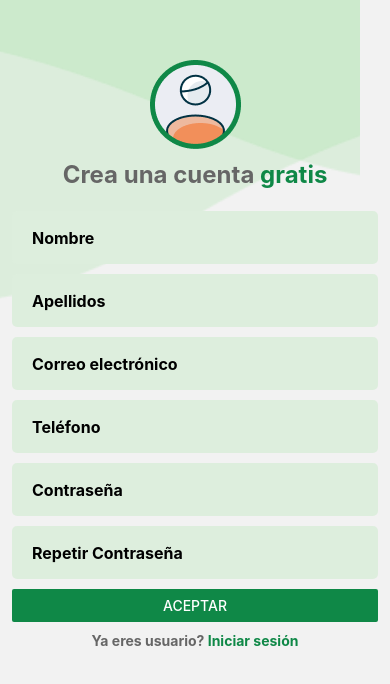
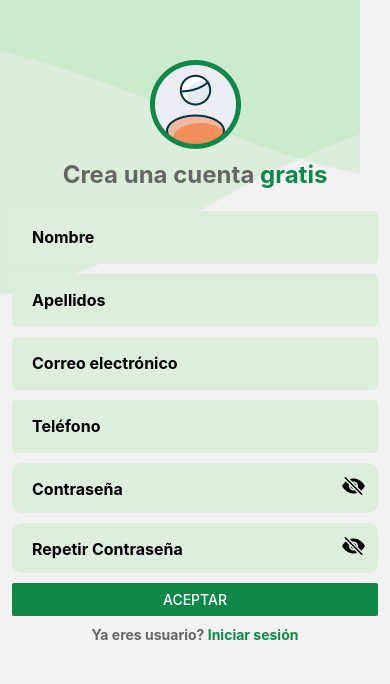
Before and after one commit to mauropomar/zenda, a React Native app: screen /Register in a window 390 px wide. Shown: the top 684 px of the page. Built offline with nearby package versions, Linux system fonts and the light colour scheme.

Commit message:
Create passoword input component

```diff
--- a/src/components/input/PasswordInput.jsx
+++ b/src/components/input/PasswordInput.jsx
@@ -0,0 +1,67 @@
+import React from 'react';
+import { TextInput, StyleSheet, View, TouchableOpacity } from 'react-native';
+import { Ionicons } from '@expo/vector-icons';
+
+const styles = StyleSheet.create({
+    container: {
+        flexDirection: 'row',
+        justifyContent: 'flex-start',
+        alignItems: 'flex-start',
+        height: 50,
+        borderRadius: 10,
+        marginBottom: 10
+    },
+    textInput: {
+        borderRadius: 5,
+        height: 53,
+        paddingHorizontal: 20,
+        paddingVertical: 10,
+        marginBottom: 10,
+        fontWeight: 'bold',
+        width: '90%',
+        fontSize: 16
+    },
+    iconEye: {
+        marginVertical: 10
+    },
+    error: {
+        borderColor: 'red'
+    }
+})
+
+const PasswordInput = ({ style = {}, error, ...props }) => {
+    const [visible, setVisible] = React.useState(false);
+    const [secure, setSecure] = React.useState(true);
+    const inputStyle = [
+        styles.textInput,
+        error && styles.error
+    ]
+
+    const containerStyle = [
+        style,
+        styles.container
+    ]
+
+    const onPressButton = () => {
+        setVisible(!visible);
+        setSecure(!visible);
+    }
+
+    return (
+        <View style={containerStyle}>
+            <TextInput
+                secureTextEntry={secure} style={inputStyle} {...props}
+            />
+            <View style={styles.sufixIcon}>
+                <TouchableOpacity onPress={onPressButton}>
+                    {
+                        visible ? <Ionicons name="eye" size={24} color="black" style={styles.iconEye} />
+                            : <Ionicons name="eye-off" size={24} color="black" style={styles.iconEye} />
+                    }
+                </TouchableOpacity>
+            </View>
+        </View>
+    )
+}
+
+export default PasswordInput
--- a/src/pages/auth/LoginPage.jsx
+++ b/src/pages/auth/LoginPage.jsx
@@ -2,14 +2,13 @@ import React from "react";
 import { Formik, useField } from "formik";
 import { Button, View, StyleSheet, ImageBackground, Image, Alert, ScrollView, Text } from "react-native";
 import StyledTextInput from "../../components/input/StyleTextInput";
+import PasswordInput from "../../components/input/PasswordInput";
 import { loginValidationSchema } from "../../validationSchemas/LoginSchema";
 import StyledText from "../../components/input/StyledText";
 import { useNavigation } from '@react-navigation/native';
 import { Auth } from "aws-amplify";
 
 const initialValues = {
-  name: "",
-  lastName: "",
   email: "",
   password: "",
 };
@@ -25,6 +24,23 @@ const FormikInputValue = ({ name, ...props }) => {
   return (
     <>
       <StyledTextInput
+        error={meta.error}
+        value={field.value}
+        onChangeText={(value) => helpers.setValue(value)}
+        style={styles.input}
+        {...props}
+      />
+      {meta.error && <StyledText style={styles.error}>{meta.error}</StyledText>}
+    </>
+  );
+};
+
+const FormikPasswordInputValue = ({ name, ...props  }) => {
+  const [field, meta, helpers] = useField(name);
+
+  return (
+    <>
+      <PasswordInput
         error={meta.error}
         value={field.value}
         onChangeText={(value) => helpers.setValue(value)}
@@ -71,12 +87,11 @@ export default function LoginPage() {
               return (
                 <View style={styles.form}>
                   <FormikInputValue name="email" placeholder="Correo electrónico" style={styles.input} />
-                  <FormikInputValue
+                  <FormikPasswordInputValue
                     name="password"
                     placeholder="Contraseña"
                     style={styles.input}
-                    secureTextEntry
-                  />
+                    />
                   <StyledText color='primary' fontWeight='bold' style={styles.forgotPassword} onPress={onShowForgotPassword}>¿Olvidaste tu contraseña?</StyledText>
                   <Button
                     onPress={handleSubmit}
--- a/src/pages/auth/RegisterPage.jsx
+++ b/src/pages/auth/RegisterPage.jsx
@@ -1,9 +1,10 @@
 import React from "react";
 import { Formik, useField } from "formik";
-import { Button, View, StyleSheet, ImageBackground, Image, Alert, ScrollView, Text } from "react-native";
+import { Button, View, StyleSheet, ImageBackground, Image, ScrollView, Text } from "react-native";
 import StyledTextInput from "../../components/input/StyleTextInput";
 import { registerValidationSchema } from "../../validationSchemas/RegisterSchema";
 import StyledText from "../../components/input/StyledText";
+import PasswordInput from "../../components/input/PasswordInput";
 import { useNavigation } from '@react-navigation/native';
 import { Auth } from "aws-amplify";
 
@@ -36,6 +37,22 @@ const FormikInputValue = ({ name, ...props }) => {
     );
 };
 
+const FormikPasswordInputValue = ({ name, ...props  }) => {
+    const [field, meta, helpers] = useField(name);
+    return (
+      <>
+        <PasswordInput
+          error={meta.error}
+          value={field.value}
+          onChangeText={(value) => helpers.setValue(value)}
+          style={styles.input}
+          {...props}
+        />
+        {meta.error && <StyledText style={styles.error}>{meta.error}</StyledText>}
+      </>
+    );
+  };
+
 
 export default function RegisterPage() {
     const navigation = useNavigation();
@@ -54,7 +71,6 @@ export default function RegisterPage() {
                  password,
                  atributes: { email, name, preferred_username: username }
              });
-             console.log(response);
              navigation.navigate("ConfirmEmail")
          } catch (error) {
              Alert.alert('Error', e.message)
@@ -87,15 +103,13 @@ export default function RegisterPage() {
                                     <FormikInputValue name="lastName" placeholder="Apellidos" />
                                     <FormikInputValue name="email" placeholder="Correo electrónico" />
                                     <FormikInputValue name="phoneNumber" placeholder="Teléfono" />
-                                    <FormikInputValue
+                                    <FormikPasswordInputValue
                                         name="password"
                                         placeholder="Contraseña"
-                                        secureTextEntry
                                     />
-                                    <FormikInputValue
+                                    <FormikPasswordInputValue
                                         name="confirmpassword"
                                         placeholder="Repetir Contraseña"
-                                        secureTextEntry
                                     />
                                     <Button
                                         onPress={handleSubmit}
--- a/src/pages/document/SubFolderDocument.jsx
+++ b/src/pages/document/SubFolderDocument.jsx
@@ -49,11 +49,8 @@ const styles = StyleSheet.create({
     image: {
         flex: 1,
     },
-    view: {
-        marginTop: 50
-    },
     scrollView: {
-        marginTop: 50,
+        marginTop: 40,
         marginHorizontal: 5,
         height: deviceHeight
     }
--- a/src/pages/hoursextra/HoursExtraReportPage.jsx
+++ b/src/pages/hoursextra/HoursExtraReportPage.jsx
@@ -48,7 +48,6 @@ const renderSeparator = () => (
 
 const deviceHeight = Dimensions.get('window').height - 150;
 export default function HoursExtraReportPage() {
-    console.log(deviceHeight);
     return (
         <View style={styles.container}>
             <ImageBackground source={require('../../../assets/images/bg_tryniti.png')} resizeMode="cover" style={styles.image}>
--- a/src/pages/permission/PermissionReportPage.jsx
+++ b/src/pages/permission/PermissionReportPage.jsx
@@ -48,7 +48,6 @@ const renderSeparator = () => (
 
 const deviceHeight = Dimensions.get('window').height - 150;
 export default function PermissionReportPage() {
-    console.log(deviceHeight);
     return (
         <View style={styles.container}>
             <ImageBackground source={require('../../../assets/images/bg_tryniti.png')} resizeMode="cover" style={styles.image}>
--- a/src/pages/vacation/VacationReportPage.jsx
+++ b/src/pages/vacation/VacationReportPage.jsx
@@ -48,7 +48,6 @@ const renderSeparator = () => (
 
 const deviceHeight = Dimensions.get('window').height - 150;
 export default function VacationReportPage() {
-    console.log(deviceHeight);
     return (
         <View style={styles.container}>
             <ImageBackground source={require('../../../assets/images/bg_tryniti.png')} resizeMode="cover" style={styles.image}>
--- a/src/utils/date.js
+++ b/src/utils/date.js
@@ -41,7 +41,6 @@ const DateUtil = {
     convertToString: function (newDate, format) {
         const date = new Date(newDate);
         const day = date.getDate();
-        console.log(date.getMonth())
         const month = date.getMonth() < 9 ? `0${date.getMonth() + 1}` : date.getMonth() + 1;
         const year = date.getFullYear();
         let formatted;
--- a/src/utils/image.js
+++ b/src/utils/image.js
@@ -1,5 +1,4 @@
 export default async function base64File(url) {
-    console.log(url)
     const data = await fetch(url);
     const blob = await data.blob();
     return new Promise(resolve => {
@@ -7,7 +6,6 @@ export default async function base64File(url) {
       reader.readAsDataURL(blob);
       reader.onloadend = () => {
         const base64data = reader.result;
-        console.log(base64data)
         resolve(base64data);
       };
     });
```
